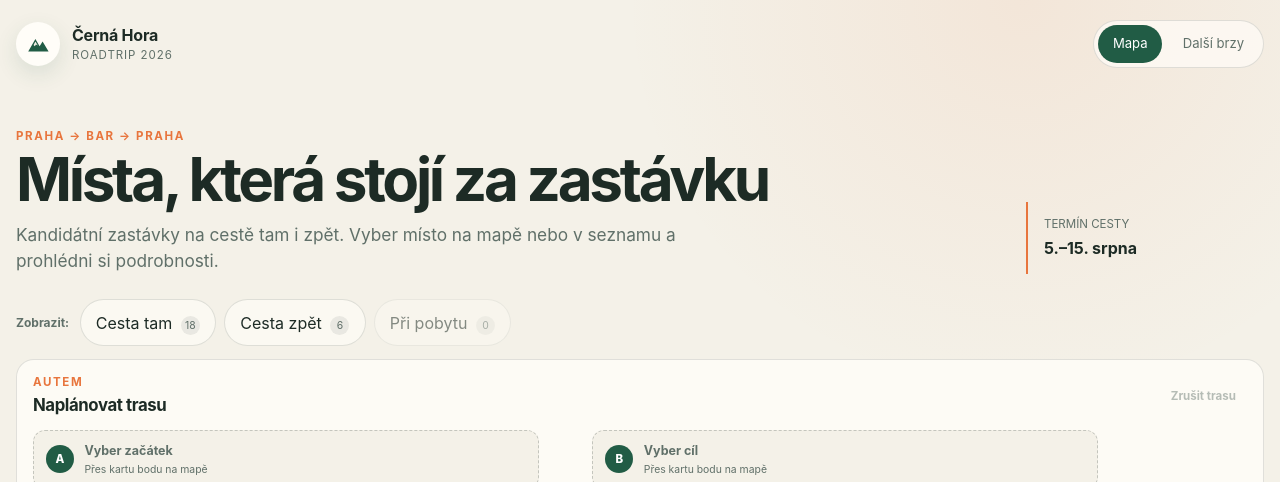
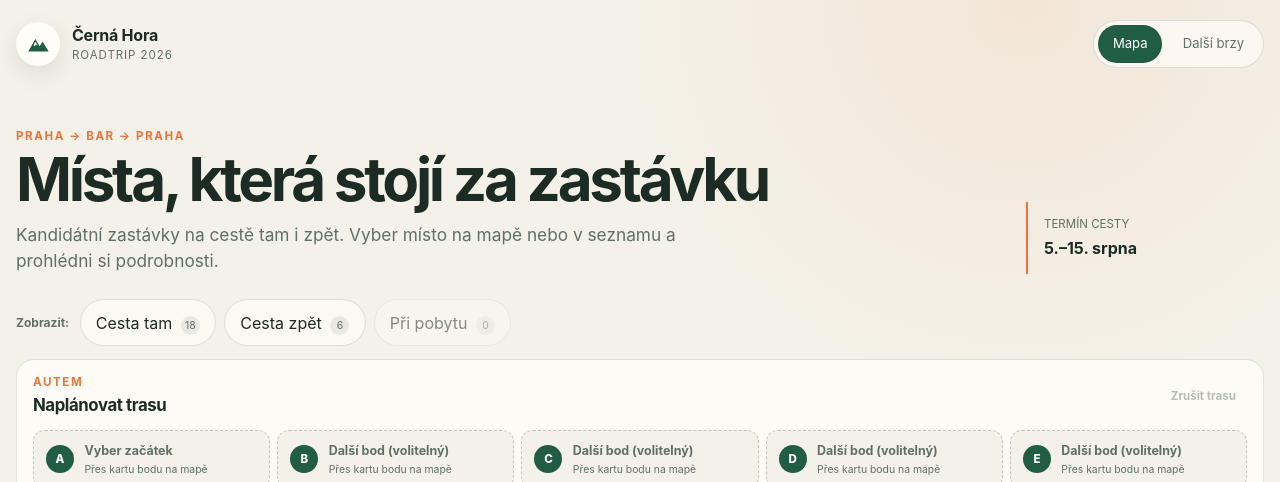
Before and after one commit to me2d09/cernahora2026, a Jekyll site: the page built from index.html, in a window 1280 px wide, cut to the strip 0-482 px from the top of the page. Built offline with Jekyll 4.4.1, drawn with Linux system fonts in a browser that asks for light colours; some of the changed lines change nothing that is shown; some of the changed text lies outside the part shown.

Commit message:
More point routing

```diff
--- a/assets/css/main.css
+++ b/assets/css/main.css
@@ -303,21 +303,16 @@ h1 {
 
 .route-planner-body {
   display: grid;
-  grid-template-columns: minmax(0, 1fr) auto minmax(0, 1fr) auto;
+  grid-template-columns: minmax(0, 1fr) auto auto;
   gap: 0.55rem;
   align-items: stretch;
 }
 
 .route-points {
-  display: contents;
-}
-
-.route-point:nth-child(1) {
-  grid-column: 1;
-}
-
-.route-point:nth-child(2) {
-  grid-column: 3;
+  display: grid;
+  grid-column: 1 / -1;
+  grid-template-columns: repeat(5, minmax(0, 1fr));
+  gap: 0.45rem;
 }
 
 .route-point {
@@ -404,7 +399,7 @@ h1 {
 }
 
 .route-calculate-button {
-  grid-column: 4;
+  grid-column: 3;
   min-width: 140px;
   padding: 0.65rem 1rem;
   border: 1px solid var(--green);
@@ -1207,11 +1202,11 @@ h1 {
 
 @media (max-width: 900px) {
   .route-planner-body {
-    grid-template-columns: minmax(0, 1fr) auto minmax(0, 1fr);
+    grid-template-columns: minmax(0, 1fr) auto auto;
   }
 
-  .route-calculate-button {
-    grid-column: 1 / -1;
+  .route-points {
+    grid-template-columns: repeat(2, minmax(0, 1fr));
   }
 
   .map-shell {
@@ -1279,27 +1274,21 @@ h1 {
   }
 
   .route-planner-body {
-    grid-template-columns: 1fr auto;
+    grid-template-columns: minmax(0, 1fr) auto;
   }
 
   .route-points {
-    display: grid;
-    grid-column: 1;
+    grid-column: 1 / -1;
+    grid-template-columns: 1fr;
     gap: 0.45rem;
-  }
-
-  .route-point:nth-child(1),
-  .route-point:nth-child(2) {
-    grid-column: auto;
   }
 
   .route-swap-button {
     grid-column: 2;
-    grid-row: 1;
   }
 
   .route-calculate-button {
-    grid-column: 1 / -1;
+    grid-column: 1;
   }
 
   .map-shell {
--- a/assets/js/map.js
+++ b/assets/js/map.js
@@ -35,6 +35,7 @@
       return [waypoint.id, waypoint];
     })
   );
+  const MAX_ROUTE_POINTS = 5;
 
   const state = {
     activeGroups: new Set(),
@@ -266,7 +267,7 @@
     const markerContent =
       routePosition >= 0
         ? '<strong class="trip-marker-route-label">' +
-          (routePosition === 0 ? "A" : "B") +
+          getRoutePointLabel(routePosition) +
           "</strong>"
         : '<span aria-hidden="true">' +
           escapeHtml(iconDefinition.emoji || "•") +
@@ -354,14 +355,14 @@
       "button",
       "popup-link popup-link--primary",
       routeIndex >= 0
-        ? "V trase jako " + (routeIndex === 0 ? "A" : "B")
-        : state.route.selectedIds.length >= 2
-          ? "Trasa už má dva body"
+        ? "V trase jako " + getRoutePointLabel(routeIndex)
+        : state.route.selectedIds.length >= MAX_ROUTE_POINTS
+          ? "Trasa už má pět bodů"
           : "Přidat do trasy"
     );
     addToRouteButton.type = "button";
     addToRouteButton.disabled =
-      routeIndex >= 0 || state.route.selectedIds.length >= 2;
+      routeIndex >= 0 || state.route.selectedIds.length >= MAX_ROUTE_POINTS;
     addToRouteButton.addEventListener("click", function () {
       addWaypointToRoute(waypoint.id);
       state.map.closePopup();
@@ -534,7 +535,7 @@
   function addWaypointToRoute(waypointId) {
     if (
       state.route.selectedIds.includes(waypointId) ||
-      state.route.selectedIds.length >= 2
+      state.route.selectedIds.length >= MAX_ROUTE_POINTS
     ) {
       return;
     }
@@ -557,7 +558,7 @@
   }
 
   function swapRoutePoints() {
-    if (state.route.selectedIds.length !== 2) {
+    if (state.route.selectedIds.length < 2) {
       return;
     }
 
@@ -578,7 +579,7 @@
 
   async function calculateRoute() {
     if (
-      state.route.selectedIds.length !== 2 ||
+      state.route.selectedIds.length < 2 ||
       !state.routingProvider ||
       state.route.loading
     ) {
@@ -590,10 +591,11 @@
     }
 
     clearRouteResult();
-    const start = waypointsById.get(state.route.selectedIds[0]);
-    const end = waypointsById.get(state.route.selectedIds[1]);
+    const routeWaypoints = state.route.selectedIds.map(function (waypointId) {
+      return waypointsById.get(waypointId);
+    });
 
-    if (!start || !end) {
+    if (routeWaypoints.some(function (waypoint) { return !waypoint; })) {
       state.route.error = "Vybrané body už nejsou dostupné.";
       renderRoutePlanner();
       return;
@@ -605,7 +607,7 @@
     renderRoutePlanner();
 
     try {
-      const result = await state.routingProvider.calculate(start, end, {
+      const result = await state.routingProvider.calculate(routeWaypoints, {
         signal: state.route.abortController.signal
       });
 
@@ -686,7 +688,8 @@
     }
 
     routePointsElement.replaceChildren();
-    ["A", "B"].forEach(function (label, index) {
+    Array.from({ length: MAX_ROUTE_POINTS }).forEach(function (_, index) {
+      const label = getRoutePointLabel(index);
       const waypointId = state.route.selectedIds[index];
       const waypoint = waypointId && waypointsById.get(waypointId);
       const slot = createElement(
@@ -704,7 +707,7 @@
             ? waypoint.short_name || waypoint.name
             : index === 0
               ? "Vyber začátek"
-              : "Vyber cíl"
+              : "Další bod (volitelný)"
         )
       );
       copy.appendChild(
@@ -738,13 +741,13 @@
       routePointsElement.appendChild(slot);
     });
 
-    const hasTwoPoints = state.route.selectedIds.length === 2;
+    const hasEnoughPoints = state.route.selectedIds.length >= 2;
     routeCalculateButton.disabled =
-      !hasTwoPoints || state.route.loading || !state.routingProvider;
+      !hasEnoughPoints || state.route.loading || !state.routingProvider;
     routeCalculateButton.textContent = state.route.loading
       ? "Počítám…"
       : "Spočítat trasu";
-    routeSwapButton.disabled = !hasTwoPoints || state.route.loading;
+    routeSwapButton.disabled = !hasEnoughPoints || state.route.loading;
     routeClearButton.disabled =
       state.route.selectedIds.length === 0 && !state.route.layer;
 
@@ -767,11 +770,13 @@
         " · přibližně " +
         formatRouteDuration(state.route.result.duration) +
         " autem";
-    } else if (hasTwoPoints) {
+    } else if (hasEnoughPoints) {
       routeStatusElement.textContent =
-        "Body jsou připravené. Teď můžeš spočítat trasu.";
+        formatRoutePointCount(state.route.selectedIds.length) +
+        " jsou připravené. Teď můžeš spočítat trasu.";
     } else {
-      routeStatusElement.textContent = "Přidej dva body z jejich karty na mapě.";
+      routeStatusElement.textContent =
+        "Přidej alespoň dva body z jejich karty na mapě (maximálně pět).";
     }
   }
 
@@ -845,6 +850,14 @@
     return minutes === 0
       ? hours + " h"
       : hours + " h " + minutes + " min";
+  }
+
+  function getRoutePointLabel(index) {
+    return String.fromCharCode(65 + index);
+  }
+
+  function formatRoutePointCount(count) {
+    return count === 5 ? "5 bodů" : count + " body";
   }
 
   function getVisibleWaypoints() {
--- a/assets/js/routing.js
+++ b/assets/js/routing.js
@@ -7,11 +7,17 @@
       this.endpoint = "https://api.mapy.com/v1/routing/route";
     }
 
-    async calculate(start, end, options) {
+    async calculate(waypoints, options) {
       if (!this.apiKey) {
         throw new Error("Mapy.com API key is not configured.");
       }
 
+      if (!Array.isArray(waypoints) || waypoints.length < 2) {
+        throw new Error("At least two route points are required.");
+      }
+
+      const start = waypoints[0];
+      const end = waypoints[waypoints.length - 1];
       const parameters = new URLSearchParams({
         apikey: this.apiKey,
         start: formatPosition(start),
@@ -19,6 +25,10 @@
         routeType: "car_fast",
         format: "geojson",
         lang: "cs"
+      });
+
+      waypoints.slice(1, -1).forEach(function (waypoint) {
+        parameters.append("waypoints", formatPosition(waypoint));
       });
 
       const response = await fetch(this.endpoint + "?" + parameters, {
--- a/index.html
+++ b/index.html
@@ -71,8 +71,8 @@ map_page: true
           class="route-swap-button"
           id="route-swap"
           type="button"
-          aria-label="Prohodit začátek a cíl"
-          title="Prohodit začátek a cíl"
+          aria-label="Obrátit pořadí trasy"
+          title="Obrátit pořadí trasy"
           disabled
         >
           ⇄
@@ -83,7 +83,7 @@ map_page: true
       </div>
 
       <p class="route-status" id="route-status" aria-live="polite">
-        Přidej dva body z jejich karty na mapě.
+        Přidej alespoň dva body z jejich karty na mapě (maximálně pět).
       </p>
     </section>
 
```
Also changed, not shown: README.md.
